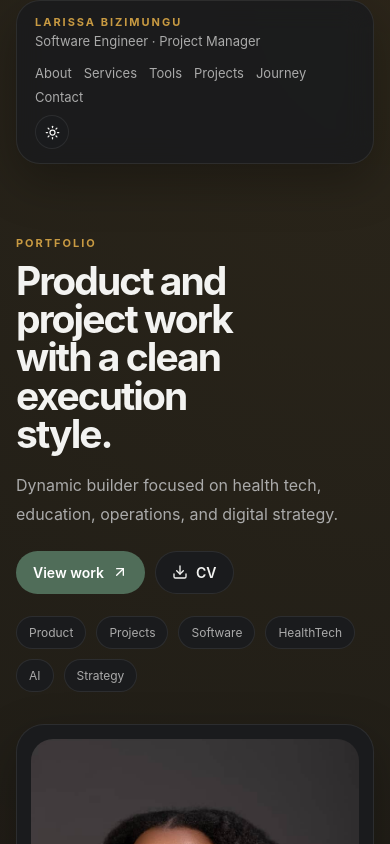
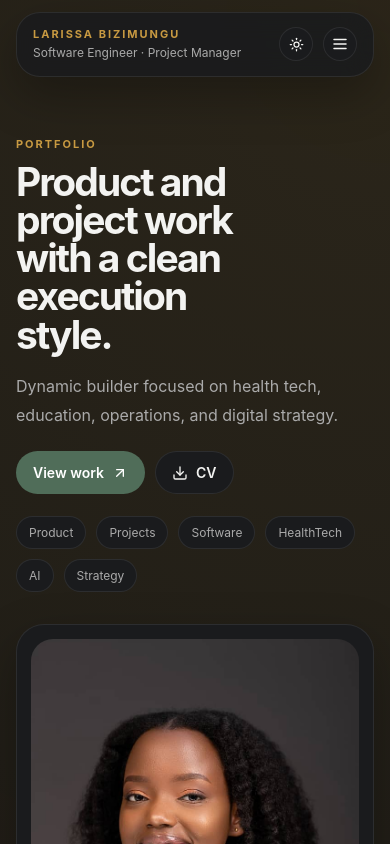
Before and after one commit to lbizimungu/ziga-portfolio, a React (Vite) app: page / in a window 390 px wide. Shown: the top 844 px of the page. Built offline with nearby package versions, Linux system fonts and the light colour scheme.

Commit message:
hamburger top navigation on mobile

```diff
--- a/src/App.tsx
+++ b/src/App.tsx
@@ -17,6 +17,8 @@ import {
   Pin,
   Presentation,
   Share2,
+  X,
+  Menu,
 } from 'lucide-react';
 import { ThemeToggle } from './components/ThemeToggle';
 import {
@@ -75,6 +77,7 @@ function ContactIcon({ label }: { label: string }) {
 }
 
 function App() {
+  const [mobileMenuOpen, setMobileMenuOpen] = useState(false);
   const [theme, setTheme] = useState<'light' | 'dark'>(() => {
     const savedTheme = window.localStorage.getItem('portfolio-theme');
     return savedTheme === 'light' ? 'light' : 'dark';
@@ -94,17 +97,34 @@ function App() {
         </div>
 
         <div className="header-actions">
-          <nav>
+          <nav className={mobileMenuOpen ? 'open' : ''}>
             {navItems.map(([label, href]) => (
-              <a key={label} href={href}>
+              <a
+                key={label}
+                href={href}
+                onClick={() => setMobileMenuOpen(false)}
+              >
                 {label}
               </a>
             ))}
           </nav>
-          <ThemeToggle
-            theme={theme}
-            onToggle={() => setTheme((current) => (current === 'dark' ? 'light' : 'dark'))}
-          />
+
+          <div className="header-controls">
+            <ThemeToggle
+              theme={theme}
+              onToggle={() => setTheme((current) => (current === 'dark' ? 'light' : 'dark'))}
+            />
+
+            <button
+              type="button"
+              className="menu-toggle"
+              aria-label="Toggle menu"
+              aria-expanded={mobileMenuOpen}
+              onClick={() => setMobileMenuOpen((prev) => !prev)}
+            >
+              {mobileMenuOpen ? <X size={18} /> : <Menu size={18} />}
+            </button>
+          </div>
         </div>
       </header>
 
--- a/src/index.css
+++ b/src/index.css
@@ -114,7 +114,6 @@ textarea {
   color: var(--muted);
 }
 
-.header-actions,
 .header-actions nav,
 .cta-row,
 .pill-row,
@@ -126,6 +125,8 @@ textarea {
 }
 
 .header-actions {
+  display: flex;
+  gap: 10px;
   align-items: center;
 }
 
@@ -145,6 +146,23 @@ textarea {
 .tool-card:hover,
 .button:hover {
   transform: translateY(-2px);
+}
+
+.header-controls {
+  display: flex;
+  align-items: center;
+  gap: 10px;
+}
+
+.menu-toggle {
+  display: none;
+  width: 34px;
+  height: 34px;
+  border: 1px solid var(--line);
+  border-radius: 999px;
+  background: var(--surface);
+  color: var(--text);
+  place-items: center;
 }
 
 .container {
@@ -765,26 +783,74 @@ textarea {
 }
 
 @media (max-width: 720px) {
-  .site-header {
-    position: static;
-    flex-direction: column;
-    align-items: flex-start;
-  }
-
-  .header-actions {
-    width: 100%;
-    justify-content: space-between;
-    flex-wrap: wrap;
-  }
-
-  .header-actions nav {
-    gap: 8px 12px;
-  }
-
   .site-header,
   .container,
   .site-footer {
     width: min(100%, calc(100% - 32px));
+  }
+
+  .site-header {
+    position: static;
+    display: flex;
+    align-items: center;
+    justify-content: space-between;
+    gap: 12px;
+    padding: 14px 16px;
+  }
+
+  .site-header > div:first-child {
+    min-width: 0;
+  }
+
+  .brand-role {
+    font-size: 12px;
+    line-height: 1.4;
+  }
+
+  .header-actions {
+    width: auto;
+    display: flex;
+    align-items: center;
+    gap: 10px;
+  }
+
+  .header-controls {
+    display: flex;
+    align-items: center;
+    gap: 10px;
+  }
+
+  .menu-toggle {
+    display: grid;
+  }
+
+  .header-actions nav {
+    display: none;
+  }
+
+  .header-actions nav.open {
+    display: flex;
+    position: absolute;
+    top: calc(100% + 10px);
+    left: 0;
+    right: 0;
+    flex-direction: column;
+    gap: 12px;
+    padding: 16px;
+    border: 1px solid var(--line);
+    border-radius: 20px;
+    background: color-mix(in srgb, var(--surface) 96%, transparent);
+    backdrop-filter: blur(14px);
+    box-shadow: var(--shadow);
+  }
+
+  .header-actions nav.open a {
+    font-size: 14px;
+    color: var(--text);
+  }
+
+  .site-header {
+    position: relative;
   }
 
   .hero h1,
```
